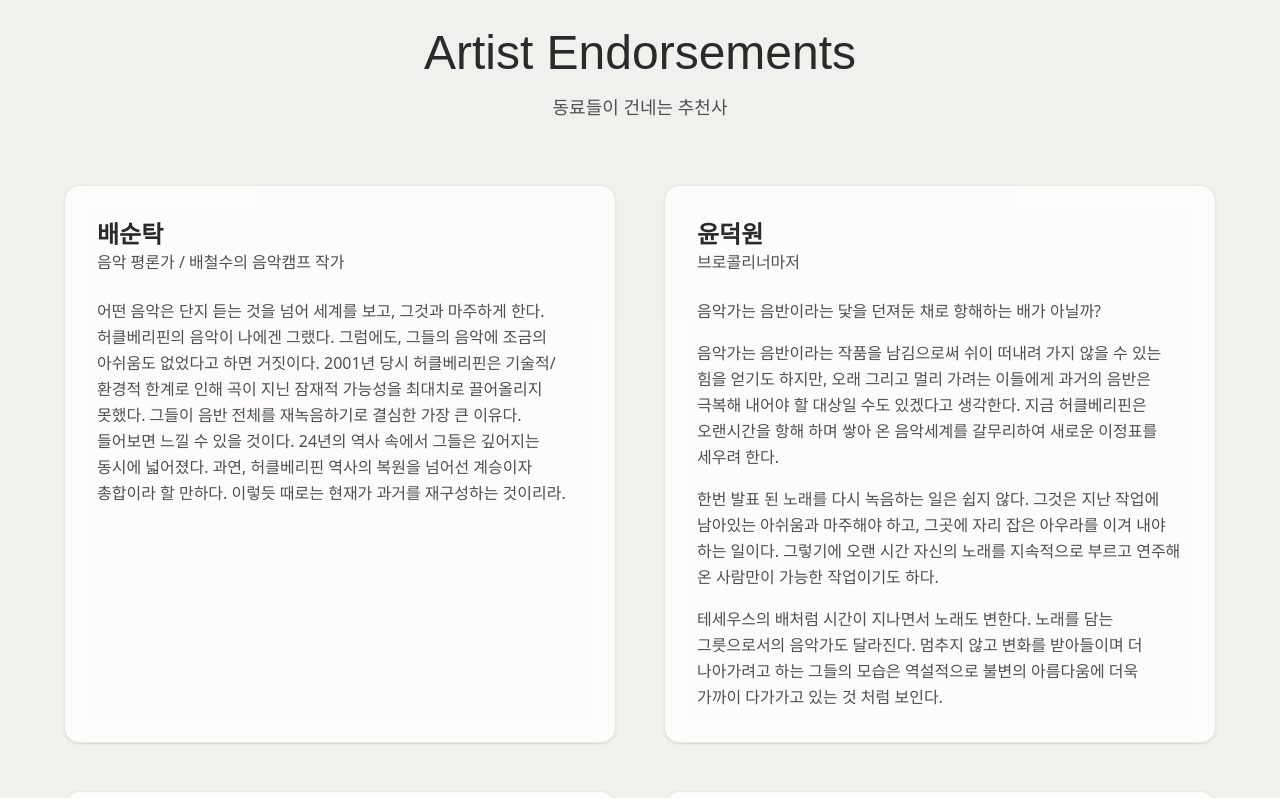
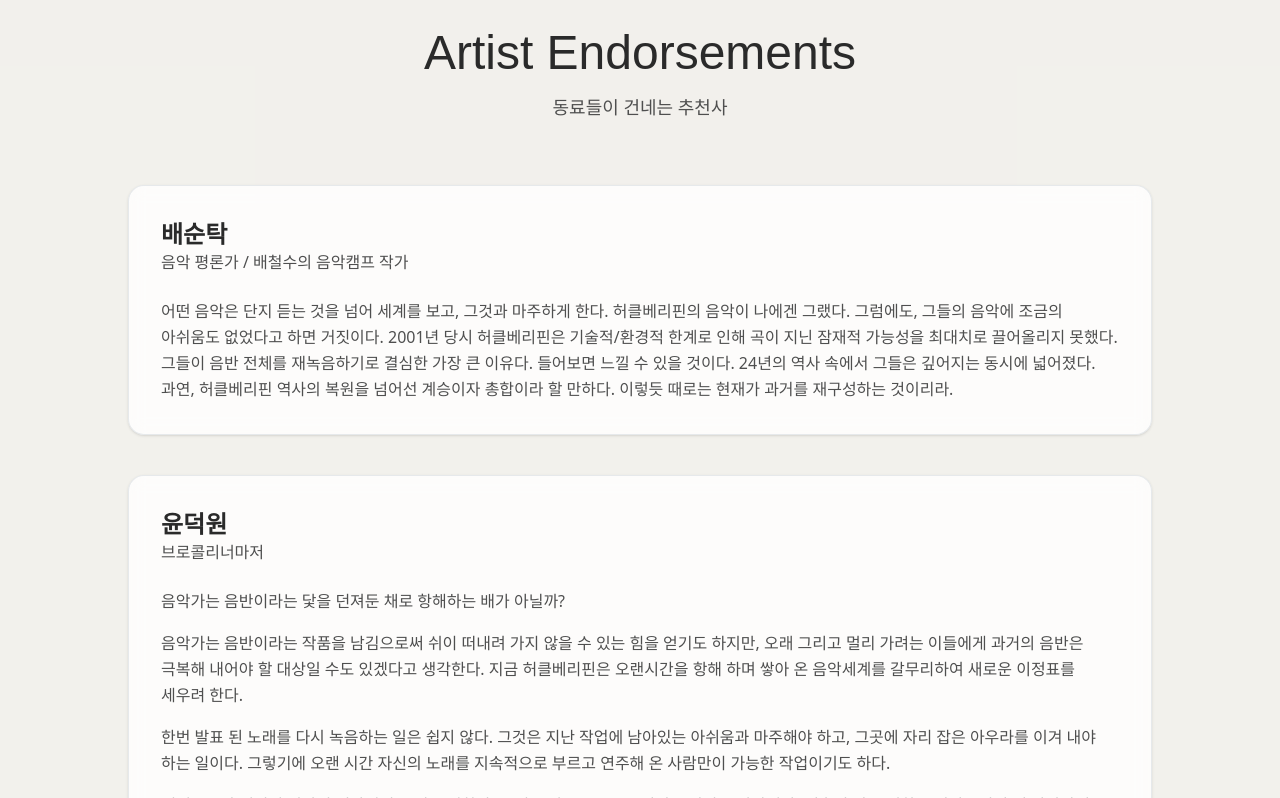
Before and after one commit to hwangtab/huckleberryfinn-epk, a Next.js app: page / in a window 1280 px wide. Shown: the part 9841-10639 px from the top of the page. Built offline with nearby package versions, Linux system fonts and the light colour scheme; a web font is replaced by a local one.

Commit message:
style: Revert endorsements grid layout

```diff
--- a/app/_components/SectionReviews.tsx
+++ b/app/_components/SectionReviews.tsx
@@ -30,7 +30,7 @@
 export default function SectionReviews() {
   return (
     <section id="reviews" className="bg-hbf-charcoal/5 py-16 md:py-24 px-6 scroll-mt-16 md:scroll-mt-20">
-      <div className="max-w-6xl mx-auto">
+      <div className="max-w-5xl mx-auto">
         <motion.div
           className="text-center mb-16"
           initial={{ opacity: 0, y: 30 }}
@@ -47,7 +47,7 @@
         </motion.div>
 
         <motion.div
-          className="grid gap-8 md:grid-cols-2 md:gap-10 lg:gap-12"
+          className="grid gap-8 md:gap-10"
           variants={container}
           initial="hidden"
           whileInView="show"
@@ -57,7 +57,7 @@
             <motion.article
               key={review.author}
               variants={item}
-              className="bg-white/80 backdrop-blur-sm border border-hbf-bluegray/20 rounded-2xl p-6 md:p-8 shadow-sm h-full flex flex-col"
+              className="bg-white/80 backdrop-blur-sm border border-hbf-bluegray/20 rounded-2xl p-6 md:p-8 shadow-sm"
             >
               <header className="mb-6">
                 <h3 className="text-xl md:text-2xl font-semibold text-hbf-charcoal">
@@ -68,9 +68,14 @@
                 </p>
               </header>
 
-              <div className="space-y-4 text-base leading-relaxed text-hbf-charcoal-light flex-1">
+              <div className="space-y-4">
                 {review.content.map((paragraph, index) => (
-                  <p key={index}>{paragraph}</p>
+                  <p
+                    key={index}
+                    className="text-base leading-relaxed text-hbf-charcoal-light"
+                  >
+                    {paragraph}
+                  </p>
                 ))}
               </div>
             </motion.article>
```
